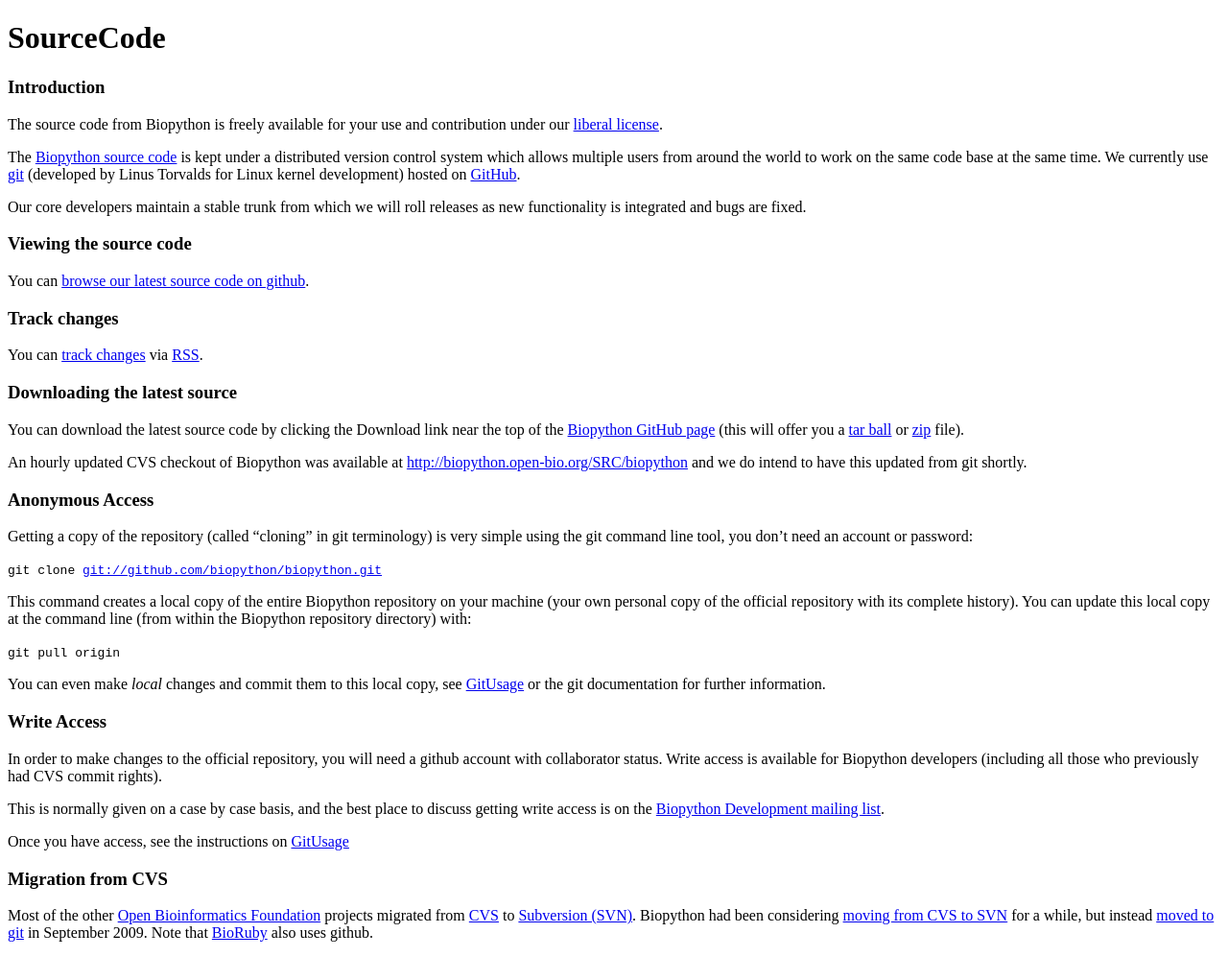
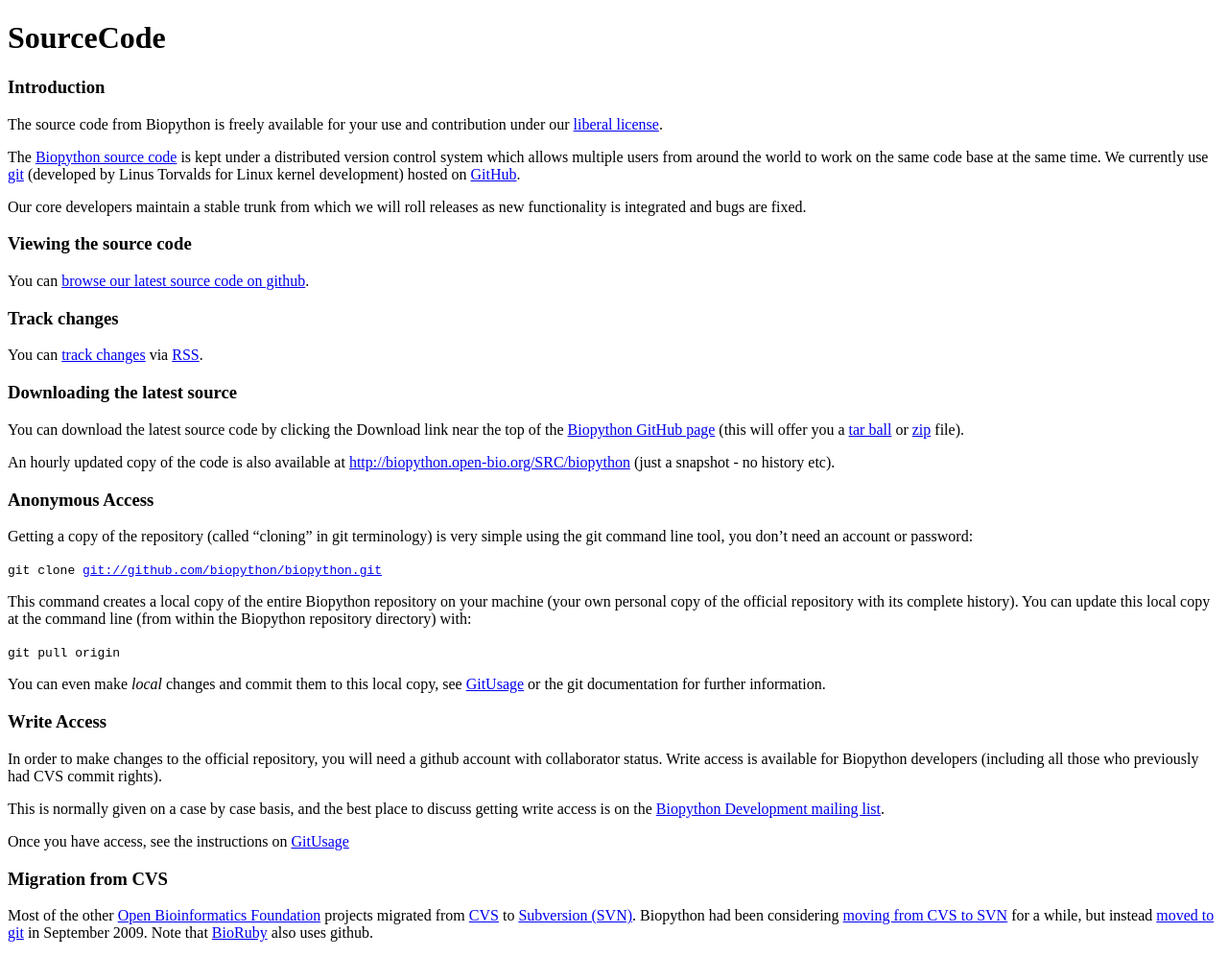
Before and after one commit to biopython/biopython.github.io, a Jekyll site: the page built from wiki/SourceCode.md, in a window 1280 px wide. Shown: the whole page at 96% size. Built offline with Jekyll 4.4.1, drawn with Linux system fonts in a browser that asks for light colours.

Commit message:
/* Downloading the latest source */

```diff
--- a/wiki/SourceCode.md
+++ b/wiki/SourceCode.md
@@ -39,9 +39,9 @@ page](http://github.com/biopython/biopython) (this will offer you a [tar
 ball](http://github.com/biopython/biopython/tarball/master) or
 [zip](http://github.com/biopython/biopython/zipball/master) file).
 
-An hourly updated CVS checkout of Biopython was available at
-<http://biopython.open-bio.org/SRC/biopython> and we do intend to have
-this updated from git shortly.
+An hourly updated copy of the code is also available at
+<http://biopython.open-bio.org/SRC/biopython> (just a snapshot - no
+history etc).
 
 ### Anonymous Access
 
```
Also changed, not shown: 1 other file.
